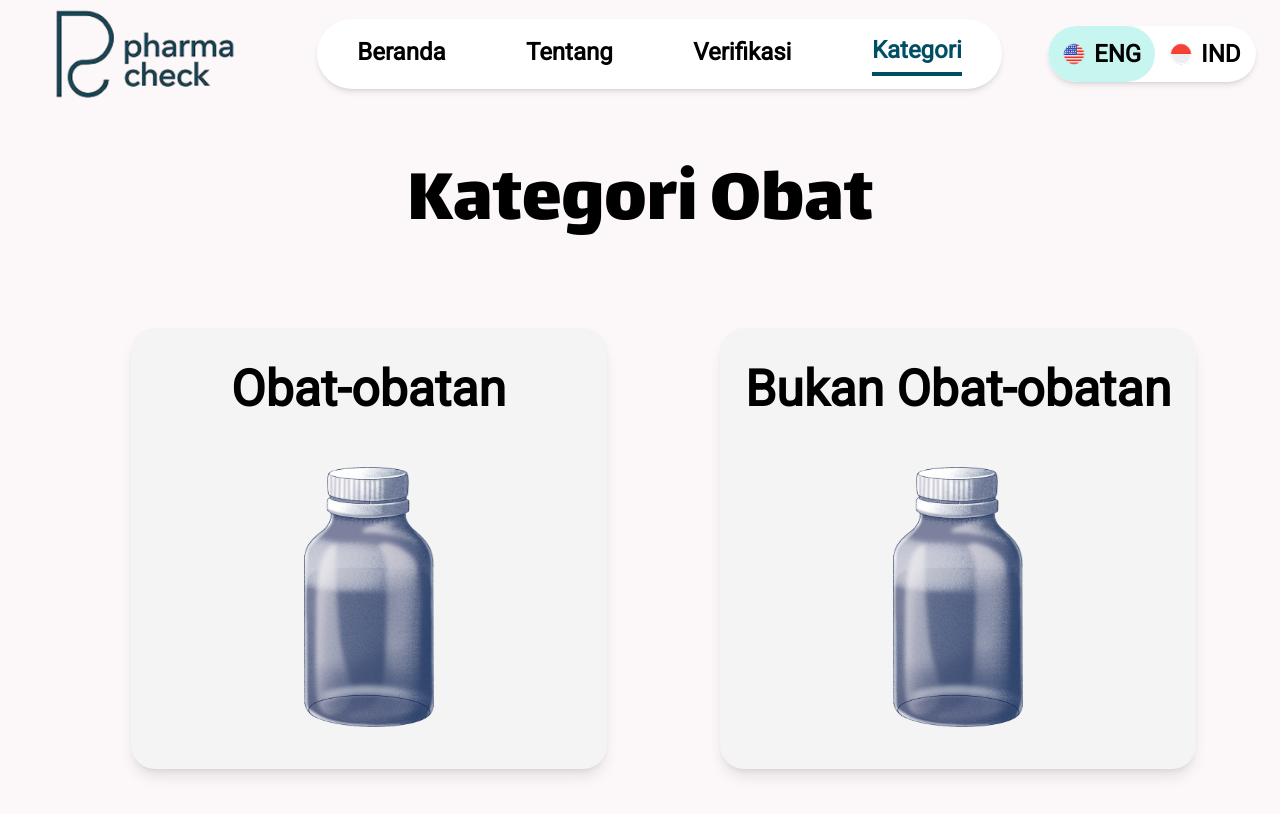
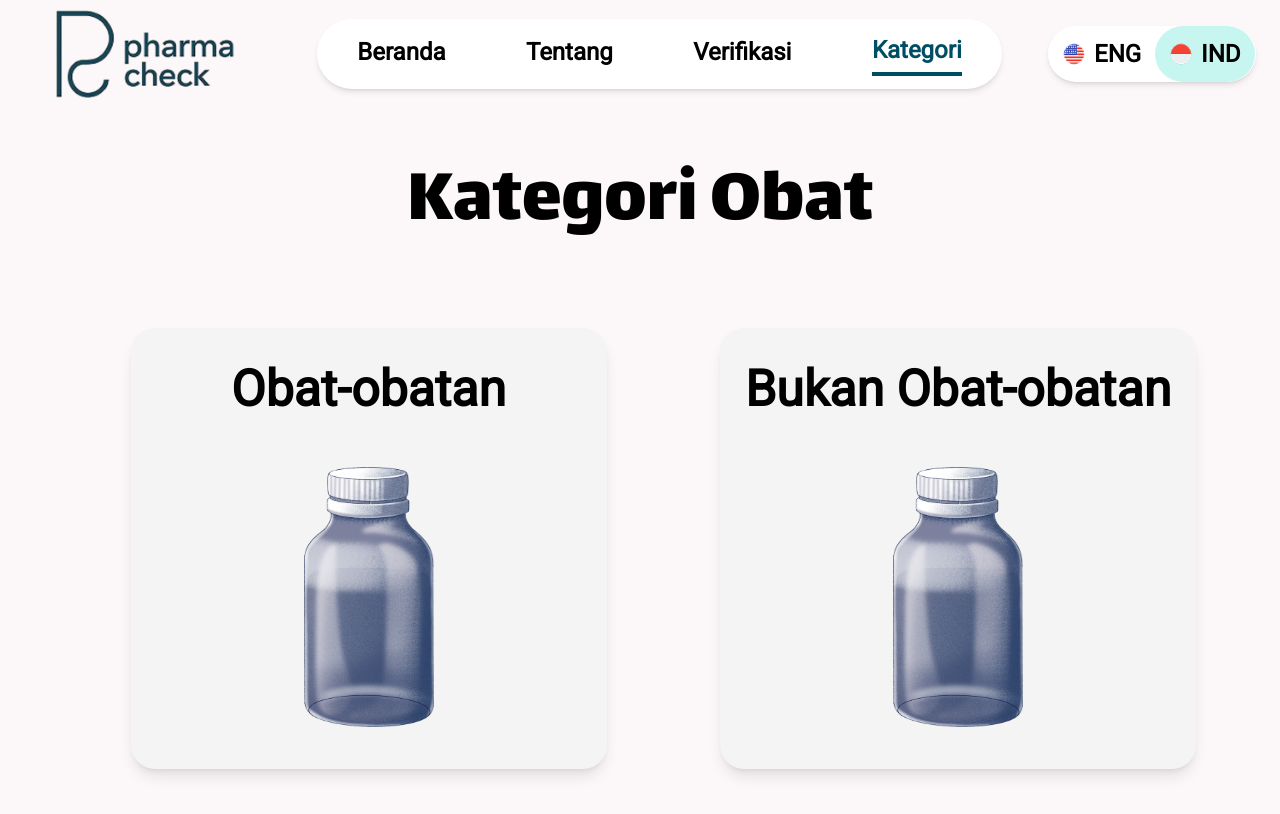
Before and after one commit to BoviliusMeidi/PharmaCheck, a Next.js app: page /categories in a window 1280 px wide. Shown: the top 814 px of the page. Built offline with nearby package versions, Linux system fonts and the light colour scheme.

Commit message:
style : fix language bar

```diff
--- a/src/components/MenuBar.js
+++ b/src/components/MenuBar.js
@@ -21,7 +21,7 @@ export default function MenuBar() {
         </button>
         <div className="flex items-center gap-8">
           <div className="flex w-[208px] h-[56px] rounded-[40px] bg-white shadow-md overflow-hidden">
-            <button className="flex items-center gap-2 px-[14px] py-[8px] rounded-[40px] bg-[#c7f5f0] text-black text-[24px] font-semibold font-description transition-colors">
+            <button className="flex items-center gap-2 px-[14px] py-[8px] rounded-[40px] text-black text-[24px] font-semibold font-description transition-colors">
               <img
                 src="/USA Flag.png"
                 alt="US Flag"
@@ -29,7 +29,7 @@ export default function MenuBar() {
               />{' '}
               ENG
             </button>
-            <button className="flex items-center gap-2 px-[14px] py-[8px] rounded-[40px] text-black text-[24px] font-semibold font-description transition-colors">
+            <button className="flex items-center gap-2 px-[14px] py-[8px] rounded-[40px] bg-[#c7f5f0] text-black text-[24px] font-semibold font-description transition-colors">
               <img
                 src="/Indonesia Flag.png"
                 alt="ID Flag"
--- a/src/components/Navbar.js
+++ b/src/components/Navbar.js
@@ -43,11 +43,11 @@ export default function Navbar() {
       </nav>
 
       <div className="flex w-[208px] h-[56px] rounded-[40px] bg-white shadow-md overflow-hidden">
-        <button className="flex items-center gap-2 px-[14px] py-[8px] rounded-[40px] bg-[#c7f5f0] text-black text-[24px] font-semibold font-description transition-colors">
+        <button className="flex items-center gap-2 px-[14px] py-[8px] rounded-[40px] text-black text-[24px] font-semibold font-description transition-colors">
           <img src="/USA Flag.png" alt="US Flag" className="w-[24px] h-auto object-contain" />
           ENG
         </button>
-        <button className="flex items-center gap-2 px-[14px] py-[8px] rounded-[40px] text-black text-[24px] font-semibold font-description transition-colors">
+        <button className="flex items-center gap-2 px-[14px] py-[8px] rounded-[40px] bg-[#c7f5f0] text-black text-[24px] font-semibold font-description transition-colors">
           <img src="/Indonesia Flag.png" alt="ID Flag" className="w-[24px] h-auto object-contain" />
           IND
         </button>
```
